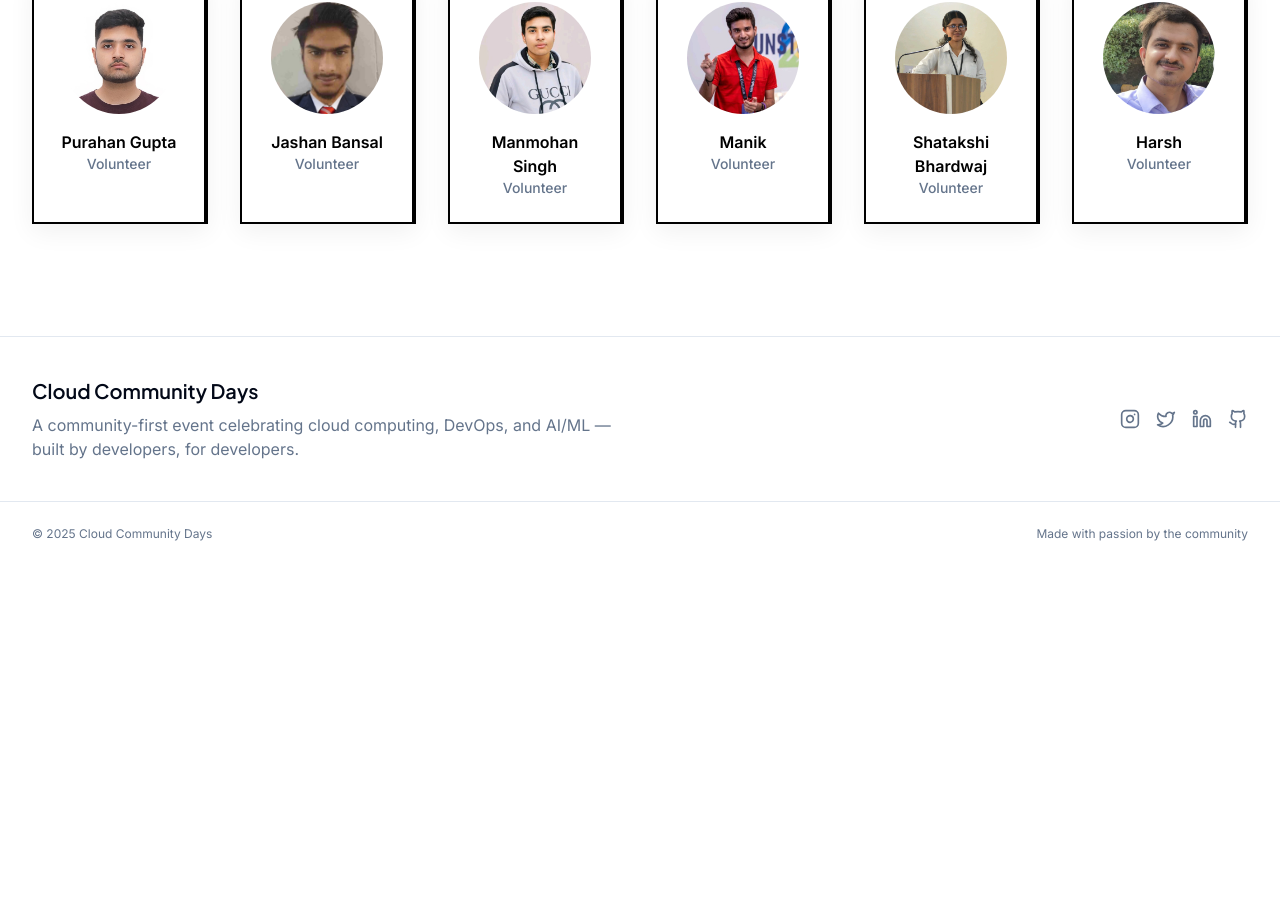
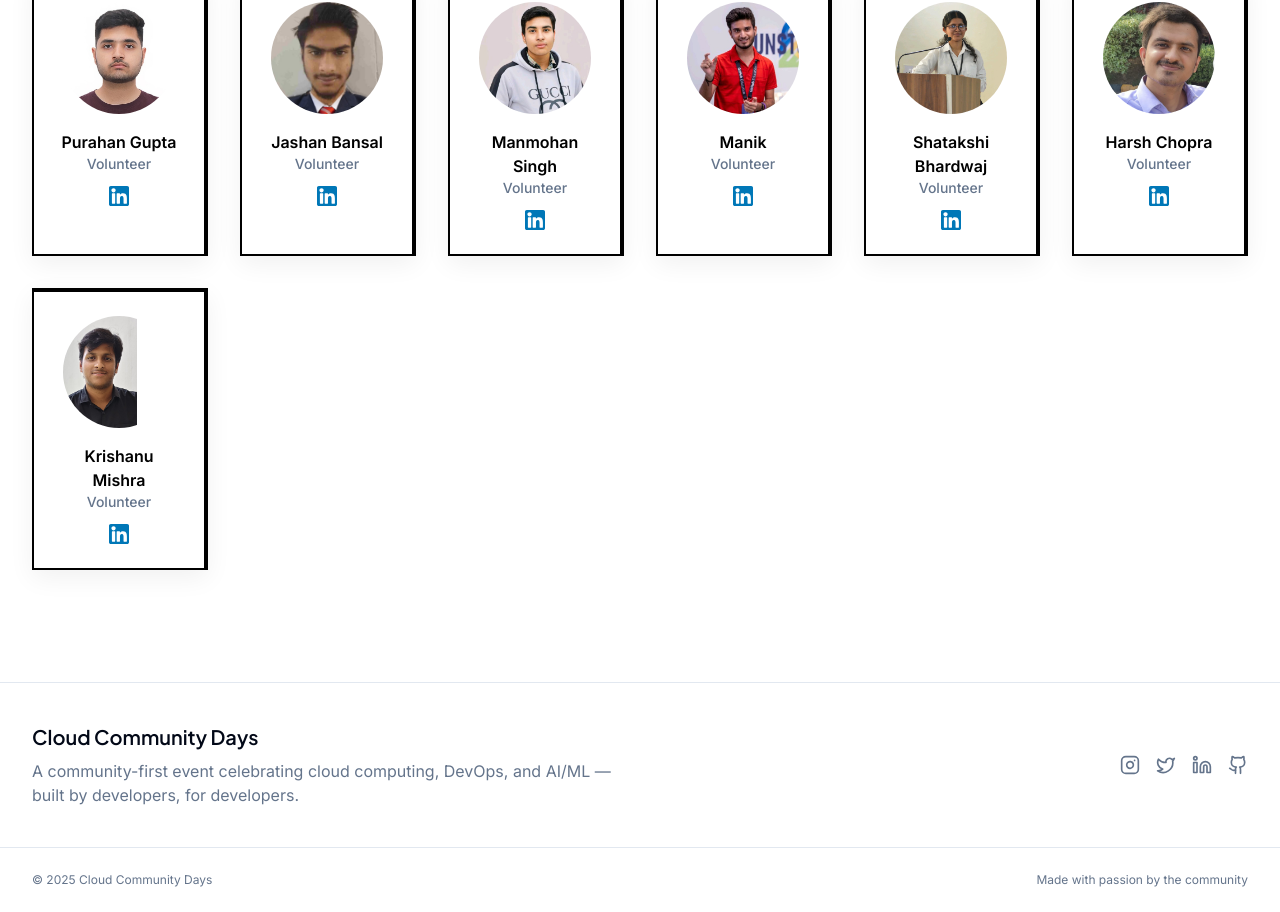
Before and after one commit to GDG-cloud-chandigarh/cloud-community-nexus, a React (Vite) app: page /team in a window 1280 px wide. Shown: the part 871-1783 px from the top of the page. Before the commit the page ends 1437 px from the top, so only its background shows below. Built offline with nearby package versions, Linux system fonts and the light colour scheme.

Commit message:
Added Krishanu to the volunteer list, and added linkedin profiles of the vlounteers

```diff
--- a/src/pages/Team.tsx
+++ b/src/pages/Team.tsx
@@ -23,31 +23,43 @@ const volunteers = [
     name: "Purahan Gupta",
     role: "Volunteer",
     photo: "/pfp/purahan.JPG",
+    linkedin: "https://www.linkedin.com/in/purahan/",
   },
   {
     name: "Jashan Bansal",
     role: "Volunteer",
     photo: "/pfp/jashan.jpg",
+    linkedin: "https://www.linkedin.com/in/jashan-bansal-02309b317/",
   },
   {
     name: "Manmohan Singh",
     role: "Volunteer",
     photo: "/pfp/manmohan.jpeg",
+    linkedin: "https://www.linkedin.com/in/manmohan197814/",
   },
   {
     name: "Manik",
     role: "Volunteer",
     photo: "/pfp/manik.jpeg",
+    linkedin: "https://www.linkedin.com/in/mrmanik/",
   },
   {
     name: "Shatakshi Bhardwaj",
     role: "Volunteer",
     photo: "/pfp/shatakshi.jpeg",
+    linkedin: "https://www.linkedin.com/in/shatakshi-bhardwaj-445295281/",
   },
   {
-    name: "Harsh",
+    name: "Harsh Chopra",
     role: "Volunteer",
     photo: "/pfp/harsh.jpg",
+    linkedin: "https://www.linkedin.com/in/harshchopra79/",
+  },
+  {
+    name: "Krishanu Mishra",
+    role: "Volunteer",
+    photo: "/pfp/krishanu.jpg",
+    linkedin: "https://www.linkedin.com/in/krishanu-mishra-aa531b276/",
   },
   // Add more volunteers here
 ];
@@ -118,6 +130,16 @@ export default function Team() {
                 </Avatar>
                 <div className="font-semibold">{vol.name}</div>
                 <div className="text-muted-foreground text-sm">{vol.role}</div>
+                {vol.linkedin && (
+                  <a
+                    href={vol.linkedin}
+                    target="_blank"
+                    rel="noopener noreferrer"
+                    className="mt-3 flex items-center gap-2 text-blue-600 hover:underline text-xs justify-center"
+                  >
+                    <img src="/logos/linkedin.svg" alt="LinkedIn" className="h-5 w-5" />
+                  </a>
+                )}
               </Card>
             ))}
           </div>
```
